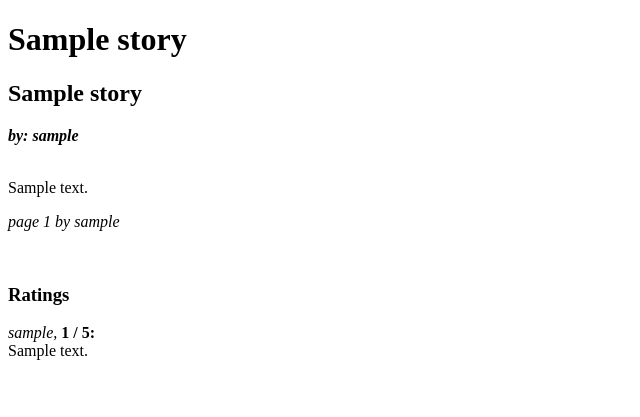
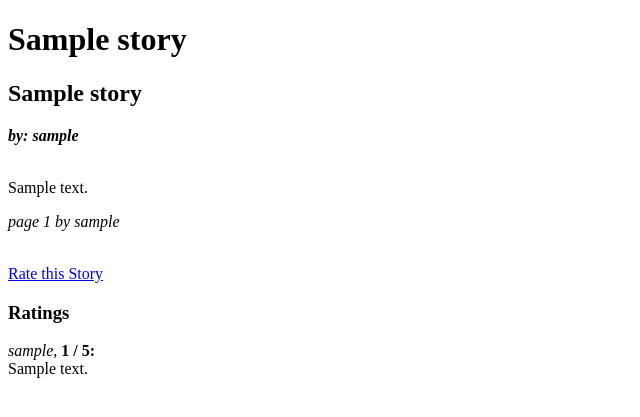
Before and after one commit to Team-9D/Write-Cloud, a Django app: page /story/00000000-0000-0000-0000-000000000001 in a window 1280 px wide. Shown: the top 417 px of the page, without its empty margins (0-640 px from the left). Run offline with Django 3.2, Linux system fonts and the light colour scheme; tables that the repository leaves empty hold one stand-in row (values such as "Sample post").

Commit message:
add simple comment and rating form

```diff
--- a/templates/writecloud/base.html
+++ b/templates/writecloud/base.html
@@ -11,4 +11,9 @@
         {% block body_block %}
         {% endblock %}
     </body>
+
+    <footer>
+        {% block footer_block %}
+        {% endblock %}
+    </footer>
 </html>
--- a/templates/writecloud/story.html
+++ b/templates/writecloud/story.html
@@ -13,7 +13,10 @@
         <p><i>page {{ page.number }} by {{ page.author }}</i></p>
         <br />
     {% endfor %}
+{% endblock %}
 
+{% block footer_block %}
+    <a href="{% url 'writecloud:rate' uuid %}">Rate this Story</a>
     <h3>Ratings</h3>
     {% for rating in ratings %}
         <i>{{ rating.author }},</i> <b>{{ rating.value }} / 5:</b> <br />
--- a/writecloud/admin.py
+++ b/writecloud/admin.py
@@ -6,4 +6,8 @@ from .models import *
 admin.site.register(UserProfile)
 admin.site.register(Story)
 admin.site.register(Page)
-admin.site.register(Rating)
+
+@admin.register(Rating)
+class RatingAdmin(admin.ModelAdmin):
+    list_display = ('value', 'comment', 'user', 'story')
+    search_fields = ('user', 'story')
--- a/writecloud/models.py
+++ b/writecloud/models.py
@@ -28,14 +28,14 @@ class Story(models.Model):
     subtitle = models.CharField(max_length=60, default="")
     length = models.PositiveSmallIntegerField()
 
-    author = models.ForeignKey('UserProfile', on_delete=models.CASCADE)
+    author = models.ForeignKey(User, on_delete=models.CASCADE, related_name='stories')
 
     class Meta:
         verbose_name = 'story'
         verbose_name_plural = 'stories'
 
     def __str__(self):
-        return self.title
+        return f"{self.author}'s \"{self.title}\""
 
     def get_absolute_url(self):
         return reverse('story_detail', kwargs={'pk': self.pk})
@@ -46,15 +46,15 @@ class Page(models.Model):
     number = models.IntegerField()
     content = models.TextField(default="")
 
-    story = models.ForeignKey('Story', on_delete=models.CASCADE)
-    author = models.ForeignKey('UserProfile', on_delete=models.CASCADE)
+    story = models.ForeignKey('Story', on_delete=models.CASCADE, related_name='pages')
+    author = models.ForeignKey(User, on_delete=models.CASCADE, related_name='pages')
 
     class Meta:
         verbose_name = 'page'
         verbose_name_plural = 'pages'
 
     def __str__(self):
-        return self.content
+        return f"{self.story} page {self.number} by {self.author}"
 
     def get_absolute_url(self):
         return reverse('page_detail', kwargs={'pk': self.pk})
@@ -65,15 +65,15 @@ class Rating(models.Model):
     value = models.IntegerField()
     comment = models.TextField(default="")
 
-    user = models.ForeignKey('UserProfile', on_delete=models.CASCADE)
-    story = models.ForeignKey('Story', on_delete=models.CASCADE)
+    user = models.ForeignKey(User, on_delete=models.CASCADE, related_name='ratings')
+    story = models.ForeignKey('Story', on_delete=models.CASCADE, related_name='ratings')
 
     class Meta:
         verbose_name = 'rating'
         verbose_name_plural = 'ratings'
 
     def __str__(self):
-        return f"{self.story} for {self.user}"
+        return f"{self.story} rated by {self.user}"
 
     def get_absolute_url(self):
         return reverse('rating_detail', kwargs={'pk': self.pk})
--- a/writecloud/urls.py
+++ b/writecloud/urls.py
@@ -5,5 +5,6 @@ urlpatterns = [
     path('', views.index, name='index'),
     path('login/', views.user_login, name='login'),
     path('story/<uuid:story_uuid>', views.story, name='story'),
-    path('rankings/', views.rankings, name='rankings')
+    path('story/<uuid:story_uuid>/rate', views.rate, name='rate'),
+    path('rankings/', views.rankings, name='rankings'),
 ]
--- a/writecloud/views.py
+++ b/writecloud/views.py
@@ -1,10 +1,11 @@
 from django.contrib.auth import authenticate, login, logout
 from django.contrib.auth.decorators import login_required
-from django.http import HttpResponse
+from django.http import HttpResponse, HttpResponseRedirect
 from django.urls import reverse
-from django.shortcuts import redirect, render
+from django.shortcuts import get_object_or_404, redirect, render
 from django.db.models import Count, Avg
 from writecloud.models import *
+from writecloud.forms import *
 
 # Create your views here.
 
@@ -44,16 +45,17 @@ def user_logout(request):
 
 def story(request, story_uuid):
 
-    s = Story.objects.get(uuid = story_uuid)
-    pages = Page.objects.filter(story = s)
-    ratings = Rating.objects.filter(story = s)
+    story = get_object_or_404(Story, pk=story_uuid)
+    pages = Page.objects.filter(story = story)
+    ratings = Rating.objects.filter(story = story)
     stars = ratings.aggregate(Avg('value'))['value__avg']
     total = ratings.aggregate(Count('value'))['value__count']
 
     context_dict = {
-        'title': s.title,
-        'author': s.author,
-        'subtitle': s.subtitle,
+        'uuid': story.uuid,
+        'title': story.title,
+        'subtitle': story.subtitle,
+        'author': story.author,
         'stars': stars,
         'total': total,
         'pages': [],
@@ -79,6 +81,35 @@ def story(request, story_uuid):
     return render(request, 'writecloud/story.html', context=context_dict)
 
 
+@login_required
+def rate(request, story_uuid):
+
+    user = request.user
+    story = get_object_or_404(Story, pk=story_uuid)
+
+    if request.method == 'POST':
+        form = RatingForm(data=request.POST)
+
+        if form.is_valid():
+            form = form.save(commit=False)
+            #form.user = user
+            #form.story = story
+            form.save()
+
+        return HttpResponseRedirect(reverse('writecloud:index'))
+
+    else:
+        form = RatingForm()
+
+    context_dict = {
+        'uuid': story.uuid,
+        'title': story.title,
+        'form': form,
+    }
+
+    return render(request, 'writecloud/rate.html', context=context_dict)
+
+
 def rankings(request):
 
     stories = Story.objects.all()
@@ -87,15 +118,15 @@ def rankings(request):
         'stories': [],
     }
 
-    for s in stories:
-        rating = Rating.objects.filter(story = s)
+    for story in stories:
+        rating = Rating.objects.filter(story = story)
         stars = rating.aggregate(Avg('value'))['value__avg']
         total = rating.aggregate(Count('value'))['value__count']
 
         story_dict = {
-            'uuid': s.uuid,
-            'title': s.title,
-            'author': s.author,
+            'uuid': story.uuid,
+            'title': story.title,
+            'author': story.author,
             'stars': stars,
             'total': total,
         }
```
Also changed, not shown: templates/writecloud/rate.html (added, +15 -0 lines), writecloud/forms.py (added, +11 -0 lines).
